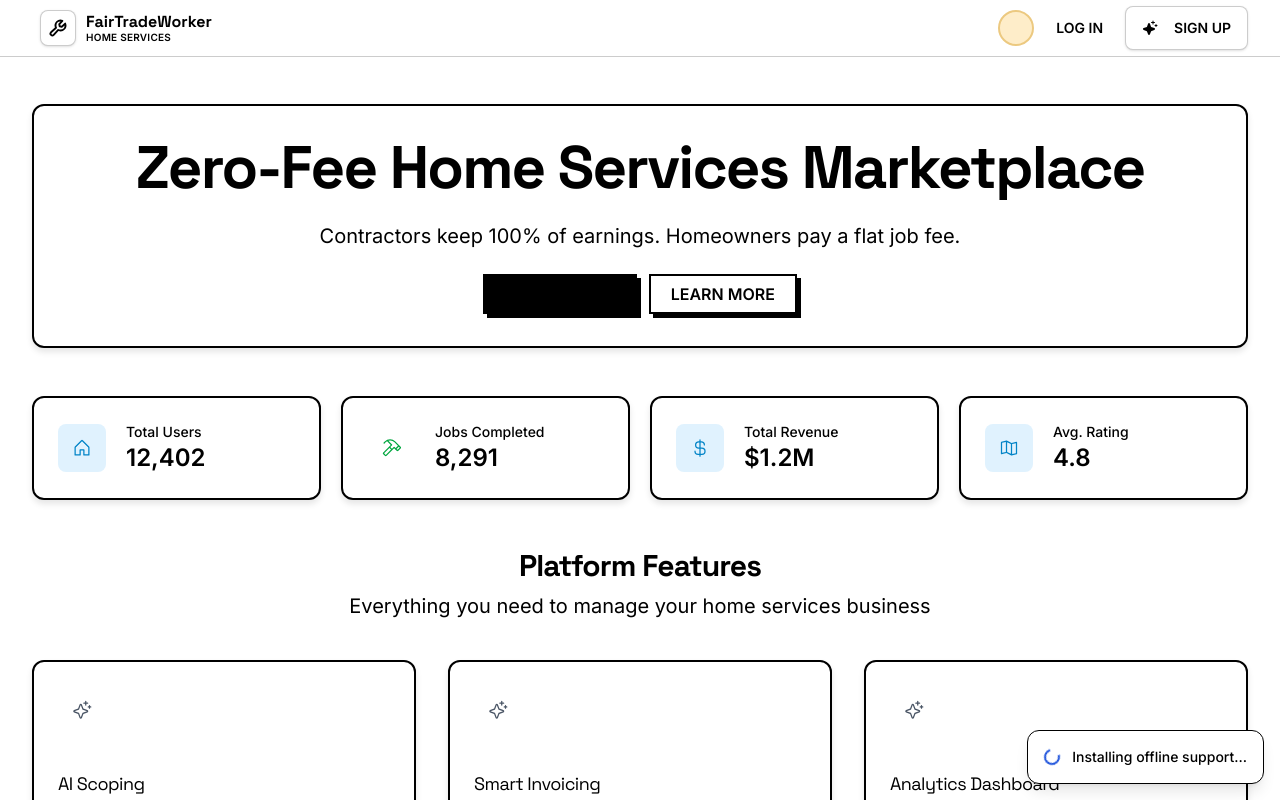
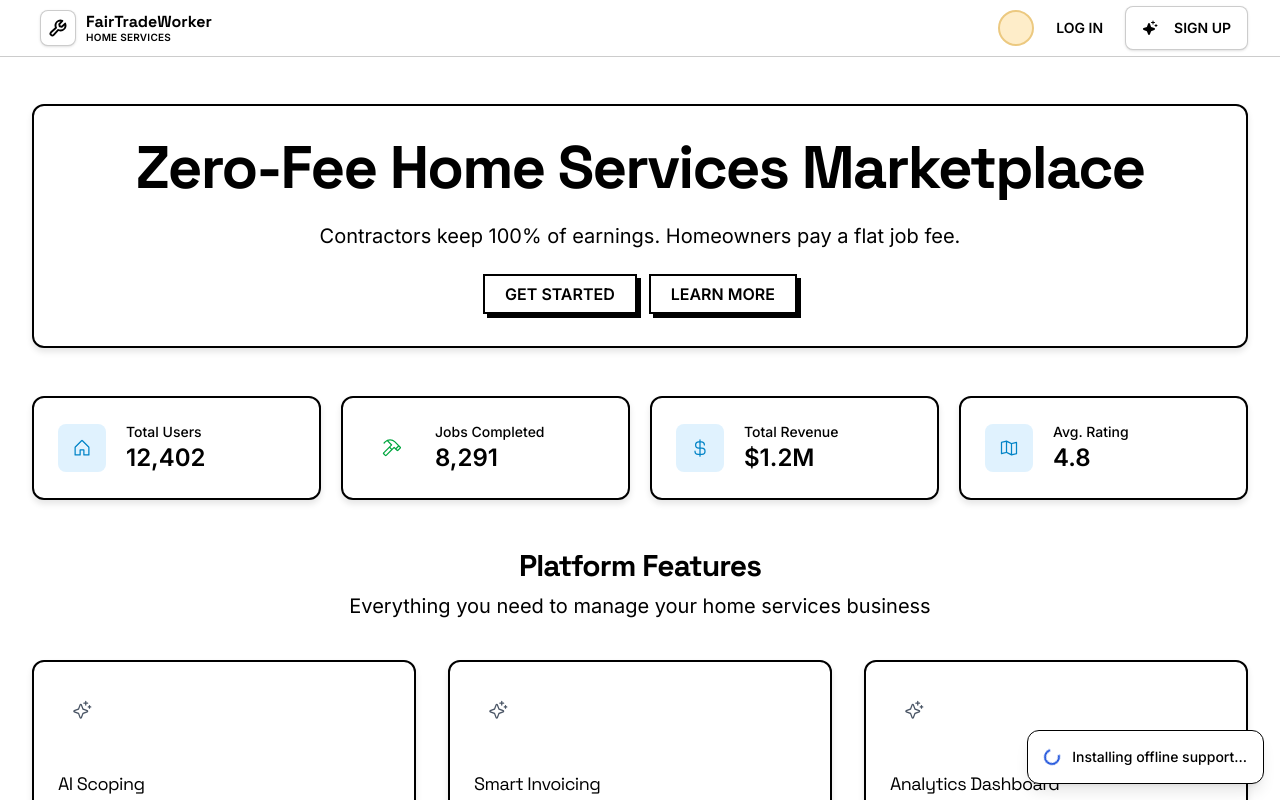
Before and after one commit to Aphrodine-wq/fairtradeworker-texa, a React (Vite) app: page / in a window 1280 px wide. Shown: the top 800 px of the page. Built offline with nearby package versions, Linux system fonts and the light colour scheme.

Commit message:
fix: remove black box from hero section by fixing button rendering

```diff
--- a/src/components/ui/MarketingSections.tsx
+++ b/src/components/ui/MarketingSections.tsx
@@ -35,17 +35,20 @@ export function HeroSection({
         <p className="max-w-2xl mx-auto text-xl text-gray-500 dark:text-gray-300">{subtitle}</p>
         <div className="flex justify-center gap-3 flex-wrap">
           {primaryAction && (
-            <Button asChild className="px-5 py-3 text-base">
-              <a href={primaryAction.href || "#"} onClick={primaryAction.onClick}>
-                {primaryAction.label}
-              </a>
+            <Button
+              className="px-5 py-3 text-base"
+              onClick={primaryAction.onClick}
+            >
+              {primaryAction.label}
             </Button>
           )}
           {secondaryAction && (
-            <Button asChild variant="outline" className="px-5 py-3 text-base">
-              <a href={secondaryAction.href || "#"} onClick={secondaryAction.onClick}>
-                {secondaryAction.label}
-              </a>
+            <Button
+              variant="outline"
+              className="px-5 py-3 text-base"
+              onClick={secondaryAction.onClick}
+            >
+              {secondaryAction.label}
             </Button>
           )}
         </div>
```
